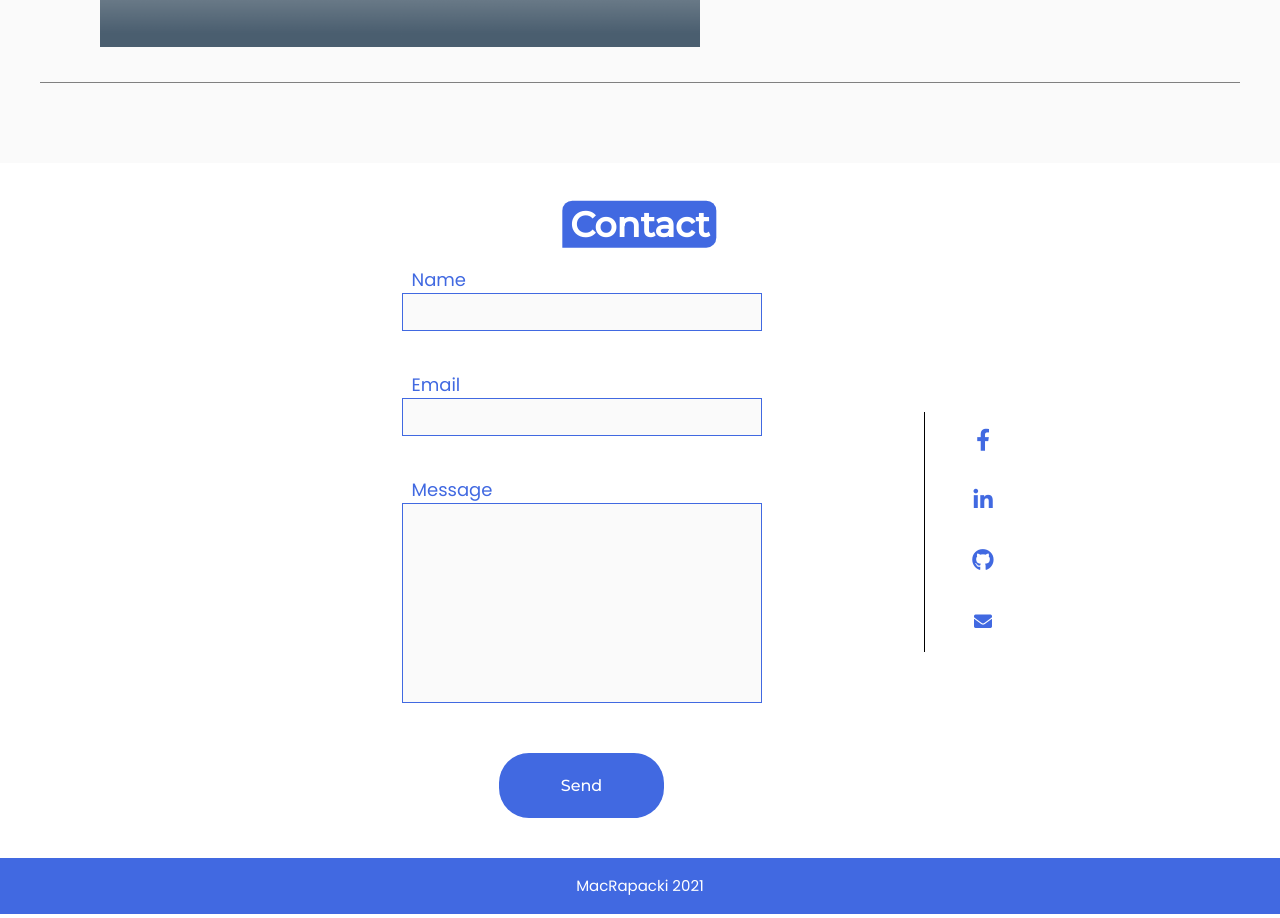
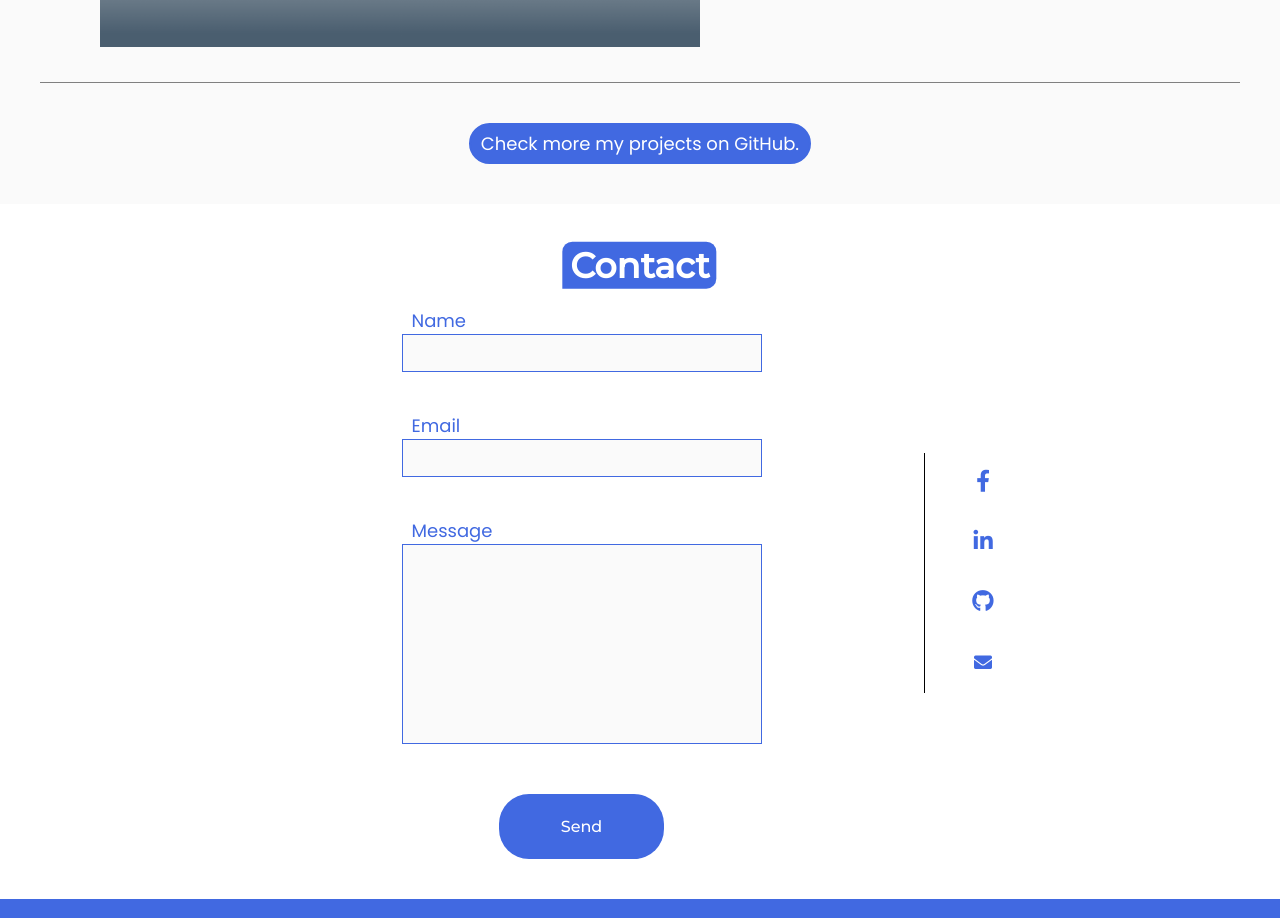
Before and after one commit to MacRapacki/Portfolio, a React (Create React App) app: page / in a window 1280 px wide. Shown: the part 5380-6298 px from the top of the page. Built offline with nearby package versions, Linux system fonts and the light colour scheme.

Commit message:
feat: add link to gh account under projects

```diff
--- a/src/components/myWork/MyWork.jsx
+++ b/src/components/myWork/MyWork.jsx
@@ -48,6 +48,13 @@ const MyWork = () => {
           }
         )}
       </div>
+      <a
+        className="myWork_ghLink"
+        href="https://github.com/MacRapacki"
+        target="blank"
+      >
+        Check more my projects on GitHub.
+      </a>
     </section>
   );
 };
--- a/src/style/_myWork.scss
+++ b/src/style/_myWork.scss
@@ -116,4 +116,18 @@
       }
     }
   }
+  &_ghLink {
+    border: 2px solid $main-blue;
+    border-radius: 30px;
+    padding: 5px 10px;
+    text-decoration: none;
+    color: white;
+    background-color: $main-blue;
+    transition: 0.2s linear;
+
+    &:hover {
+      background-color: white;
+      color: $main-blue;
+    }
+  }
 }
--- a/src/style/index.css
+++ b/src/style/index.css
@@ -704,6 +704,22 @@ header .header_text-container .header_social ul li a i {
   color: #4169e1;
 }
 
+.myWork_ghLink {
+  border: 2px solid #4169e1;
+  border-radius: 30px;
+  padding: 5px 10px;
+  text-decoration: none;
+  color: white;
+  background-color: #4169e1;
+  -webkit-transition: 0.2s linear;
+  transition: 0.2s linear;
+}
+
+.myWork_ghLink:hover {
+  background-color: white;
+  color: #4169e1;
+}
+
 .contact {
   max-width: 1200px;
   margin: 0 auto;
```
Also changed, not shown: 1 other file (tests, documents, lock files or other folders).
